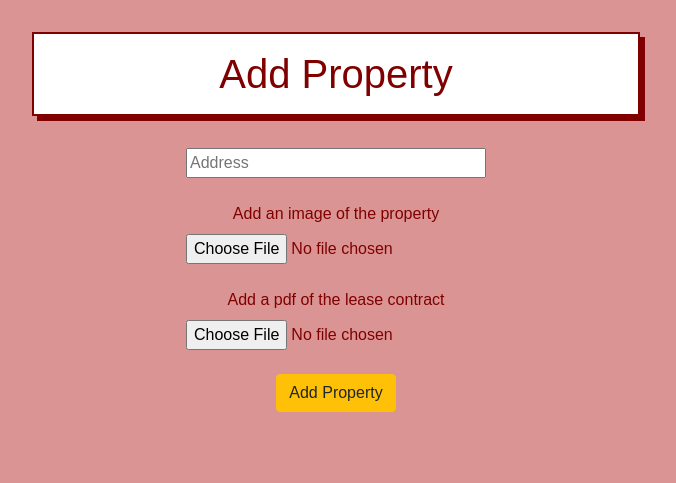
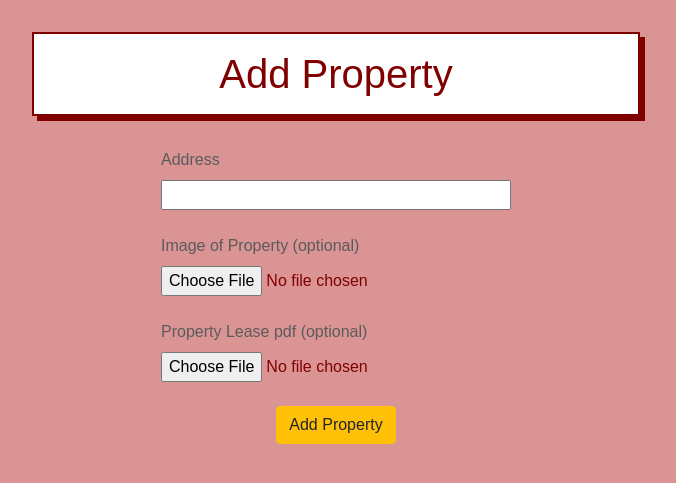
Before and after one commit to johnwyse/property-manager, a Django app: page /add_property in a window 1280 px wide. Shown: the part 56-539 px from the top of the page, without its empty margins (304-980 px from the left). Run offline with Django 4.2, Linux system fonts and the light colour scheme; a user stored in the database is signed in; some libraries are stand-ins or nearby versions; some web fonts are replaced.

Commit message:
finished file upload and image display

```diff
--- a/property/models.py
+++ b/property/models.py
@@ -12,7 +12,7 @@ class Message(models.Model):
     sender = models.ForeignKey(User, on_delete=models.CASCADE, related_name="senders")
     recipient = models.ForeignKey(User, on_delete=models.CASCADE, related_name="recipients")
     timestamp = models.DateTimeField(default=timezone.now)
-    image = models.URLField(blank=True, default='', max_length=1000)
+    image = models.ImageField(blank=True, upload_to='images/')
     text = models.TextField(max_length=1000, default=" ", null=False, blank=False)
     read = models.BooleanField(default=False)
 
@@ -51,7 +51,7 @@ class Unit(models.Model):
 
 class Issue(models.Model):
     unit_id = models.ForeignKey(Unit, on_delete=models.CASCADE, related_name="issues")
-    image = models.URLField(blank=True, default='', max_length=1000)
+    image = models.ImageField(blank=True, upload_to='images/')
     title = models.CharField(max_length=50)
     description = models.TextField(max_length=1000, null=False, blank=False)
     time_created = models.DateTimeField(default=timezone.now)
--- a/property/static/property/styles.css
+++ b/property/static/property/styles.css
@@ -125,10 +125,19 @@ h1 {
     text-align: center;
 }
 
-#add_address, #add_image, #add_lease {
-    width: 40%;
-    min-width: 300px;
+.upload_form > input, .upload_form > label, .upload_form > textarea {
+    width: 50%;
+    min-width: 350px;
     text-align: left;
+}
+
+.upload_form > label {
+    color: rgb(91, 91, 91)
+}
+
+.upload_form > textarea {
+    width: 50%;
+    min-width: 350px;
 }
 
 .issue_input, .message_input {
@@ -170,7 +179,7 @@ h1 {
     color: maroon;
 }
 
-.unit-listing {
+.unit-listing, #add_property_form {
     padding: 0.5rem;
     margin: auto;
     width: 40%;
@@ -195,7 +204,6 @@ h1 {
     width: 50%;
     min-width: 350px;
     margin-bottom: 2rem;
-
 }
 
 .edit_message, .original_message_content {
--- a/property/templates/property/add_property.html
+++ b/property/templates/property/add_property.html
@@ -15,16 +15,19 @@
         <div class="add_property">
             <form action="{% url 'add_property' %}" method="post" enctype="multipart/form-data">
                 {% csrf_token %}
-                <input id="add_address" name="address" autocomplete=off type=text placeholder="Address">
+                <div class="upload_form">
+                    <label for="address">Address</label>
+                    <input id="add_address" name="address" autocomplete=off type=text>
                     <br><br>
-                <label for="image">Add an image of the property</label>
+                    <label for="image">Image of Property (optional)</label>
                     <br>
-                <input id="add_image" name="image" type="file" value="hi" placeholder="hello">
+                    <input id="add_image" name="image" type="file">
                     <br><br>
-                <label for="lease">Add a pdf of the lease contract</label>
+                    <label for="lease">Property Lease pdf (optional)</label>
                     <br>
                     <input id="add_lease" name="lease" type="file">
                     <br><br>
+                    </div>
                     <input class="btn btn-warning" name="submit" type=submit value="Add Property">
             </form>
         </div>
--- a/property/views.py
+++ b/property/views.py
@@ -106,7 +106,7 @@ def report_issue(request):
             i = Issue(
                 unit_id = Unit.objects.get(tenant=reporter),
                 title = request.POST["title"],
-                image = request.POST["image"],
+                image = request.FILES["image"],
                 description = request.POST["description"],
             )
         except ValueError:
@@ -128,7 +128,7 @@ def send_message(request):
                 m = Message(
                     sender = User.objects.get(username=request.user),
                     recipient = User.objects.get(username=my_unit.manager),
-                    image = request.POST["image"],
+                    image = request.FILES["image"],
                     text = request.POST["text"],
                 )
             except ValueError:
@@ -144,7 +144,7 @@ def send_message(request):
                 m = Message(
                     sender = User.objects.get(username=request.user),
                     recipient = User.objects.get(username=User.objects.get(id=request.POST["tenant"])),
-                    image = request.POST["image"],
+                    image = request.FILES["image"],
                     text = request.POST["text"],
                 )
             except ValueError:
```
Also changed, not shown: property/templates/property/index.html (+17 -10 lines), property/templates/property/unit_issues.html (+11 -8 lines), property/templates/property/unit_messages.html (+13 -8 lines), db.sqlite3, property/migrations/0006_alter_issue_image_alter_message_image.py (added), 4 other files. Lines whose indentation alone changed are shown as unchanged.
